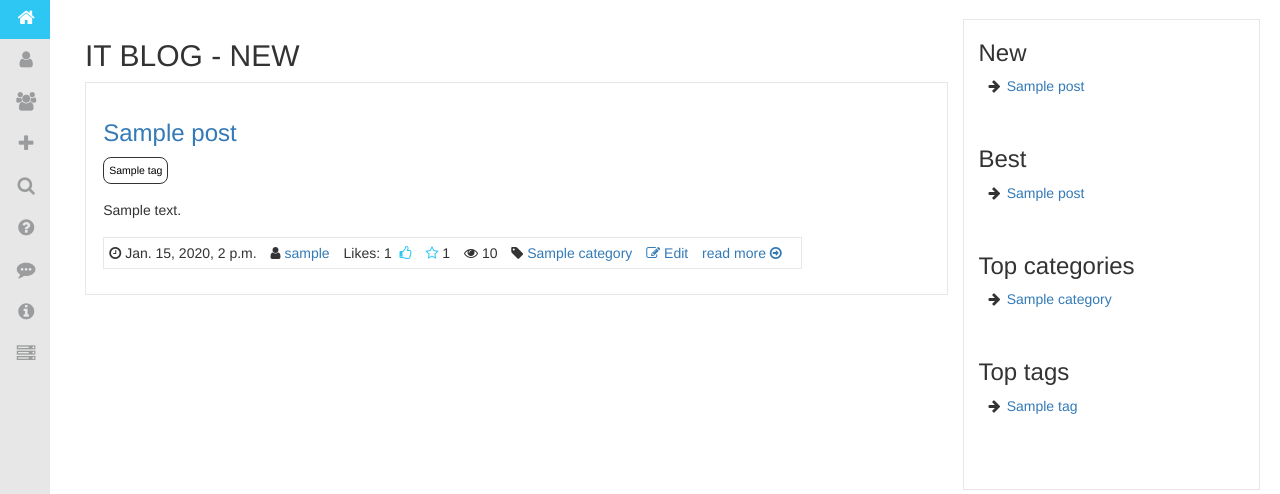
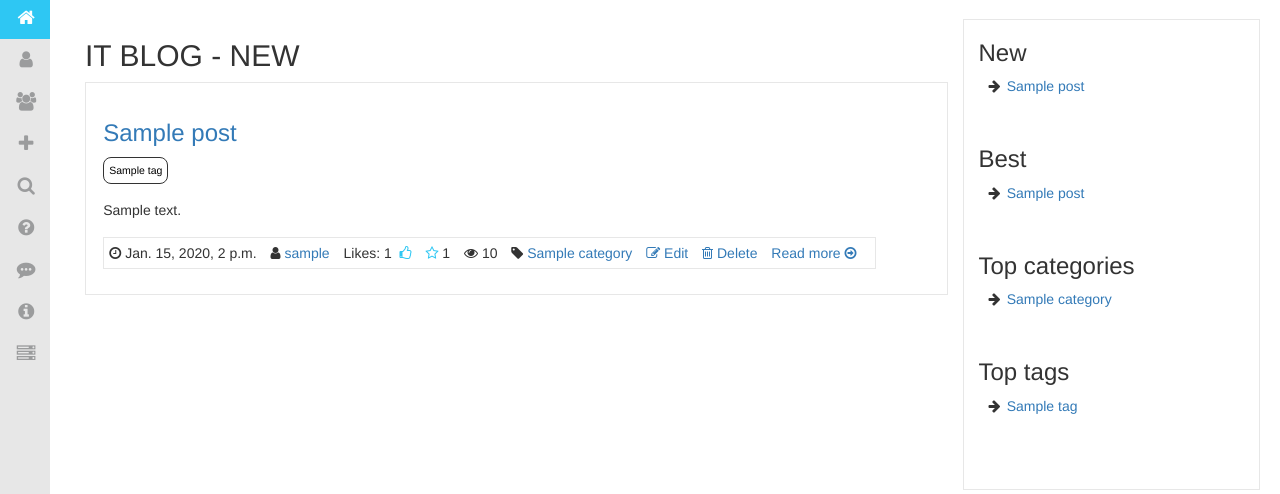
Before and after one commit to rubenharutyunov/it_blog, a Django app: page / in a window 1280 px wide. Shown: the part 53-547 px from the top of the page. Run offline with Django 3.2, Linux system fonts and the light colour scheme; a user stored in the database is signed in; tables that the repository leaves empty hold one stand-in row (values such as "Sample post"); parts of the project's set-up code (start-up, migrations or seed data) failed here and were passed over; some libraries are stand-ins or nearby versions.

Commit message:
Delete post working

```diff
--- a/blog/templates/comments.html
+++ b/blog/templates/comments.html
@@ -36,3 +36,7 @@
     </div>
     {% endrecursetree %}
 {% else %}
+    <div class="comment col-lg-9 col-md-8 col-sm-7 col-xs-12">
+        <p>No comments</p>
+    </div>
+{% endif %}
--- a/blog/templates/post_info.html
+++ b/blog/templates/post_info.html
@@ -35,8 +35,13 @@
       <a href="{% url "edit_post" post.slug %}"><i class="fa fa-pencil-square-o" aria-hidden="true"></i> Edit</a>
     </div>
 {% endif %}
+{% if request.user == post.author or request.user.is_staff %}
+    <div class="post-delete">
+      <a href="{% url "delete_post" post.slug %}"><i class="fa fa-trash-o" aria-hidden="true"></i> Delete</a>
+    </div>
+{% endif %}
 {% if not full %}
     <div class="post-more">
-        <a href="{% url 'post' post.slug %}">read more <i class="fa fa-arrow-circle-o-right"></i></a>&nbsp;
+        <a href="{% url 'post' post.slug %}">Read more <i class="fa fa-arrow-circle-o-right"></i></a>&nbsp;
     </div>
 {% endif %}
--- a/blog/urls.py
+++ b/blog/urls.py
@@ -1,5 +1,5 @@
 from django.conf.urls import url, include
-from blog.views import placeholder, get_posts, get_post, posts_in_category, get_categories_tags, placeholder, like, add_to_fav, delete_comment, add_comment, refresh_comments, edit_comment, add_edit_post
+from blog.views import placeholder, get_posts, get_post, posts_in_category, get_categories_tags, placeholder, like, add_to_fav, delete_comment, add_comment, refresh_comments, edit_comment, add_edit_post, delete_post
 
 urlpatterns = [
     url(r'^$', get_posts, name='new_posts'),
@@ -8,6 +8,7 @@ urlpatterns = [
     url(r'^post/(?P<slug>[\w-]+)/$', get_post, name='post'),
     url(r'^add/', add_edit_post, name='add_post'),
     url(r'^post/(?P<slug>[\w-]+)/edit/$', add_edit_post, name='edit_post'),
+    url(r'^post/(?P<slug>[\w-]+)/delete/$', delete_post, name='delete_post'),
     url(r'^like/', like, name='like'),
     url(r'^fav/', add_to_fav, name='fav'),
     url(r'^del_comment/', delete_comment, name='del_comment'),
--- a/blog/views.py
+++ b/blog/views.py
@@ -1,6 +1,7 @@
+import json
 from django.shortcuts import render
 from django.template.loader import render_to_string
-from django.http import HttpResponse
+from django.http import HttpResponse, HttpResponseRedirect
 from blog.models import Post, Comment, Category, Tag
 from django.core.paginator import Paginator, PageNotAnInteger, EmptyPage
 from django import http
@@ -9,8 +10,8 @@ from django.shortcuts import get_object_or_404
 from django.views.decorators.http import require_POST
 from django.contrib.auth.decorators import login_required
 from django.core.exceptions import PermissionDenied
+from django.core.urlresolvers import reverse
 from blog.forms import CommentForm, PostForm
-import json
 
 
 def pagination(request, obj, items):
@@ -216,5 +217,14 @@ def add_edit_post(request, slug=None):
         })
 
 
+def delete_post(request, slug):
+    post = get_object_or_404(Post, slug=slug)
+    if request.user.is_staff or request.user == post.author:
+        post.delete()
+    else:
+        raise PermissionDenied
+    return HttpResponseRedirect(reverse('new_posts'))
+
+
 def placeholder(request, *args, **kwargs):
     return HttpResponse("placeholder")
```
